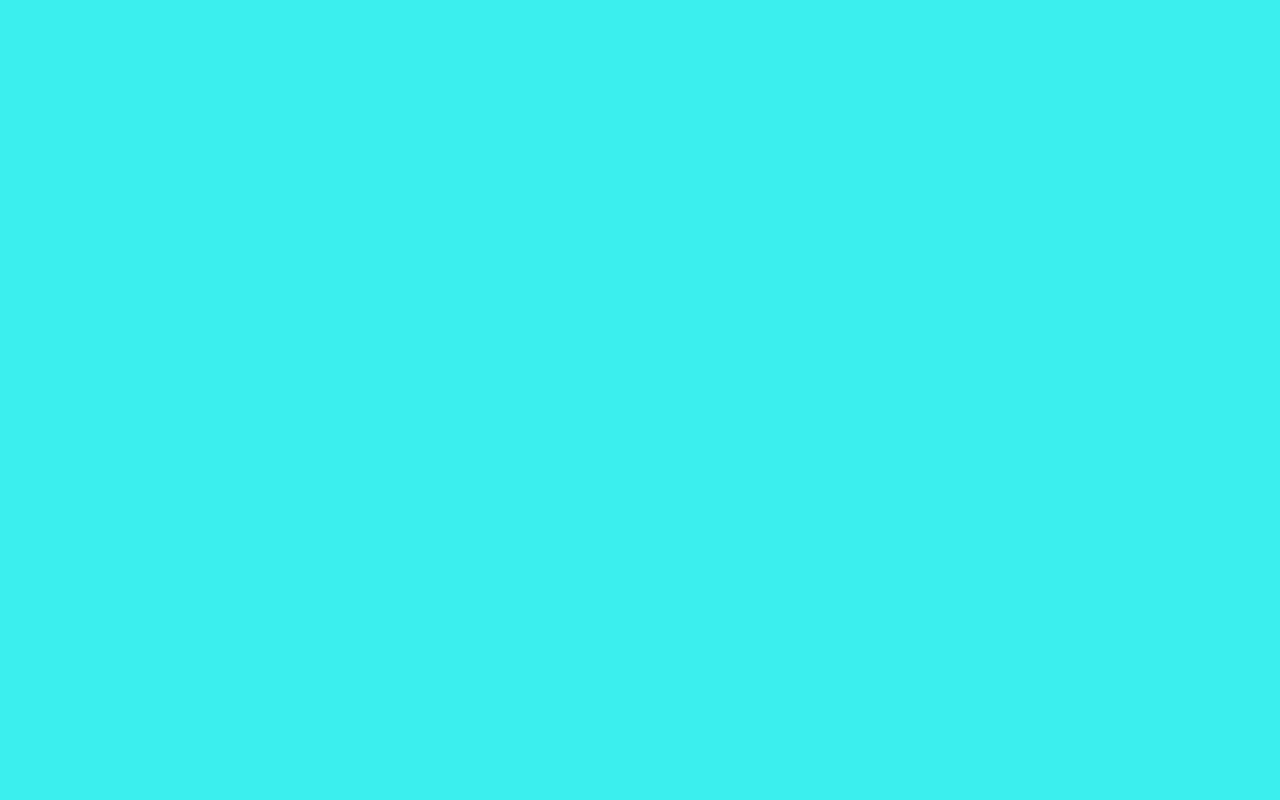
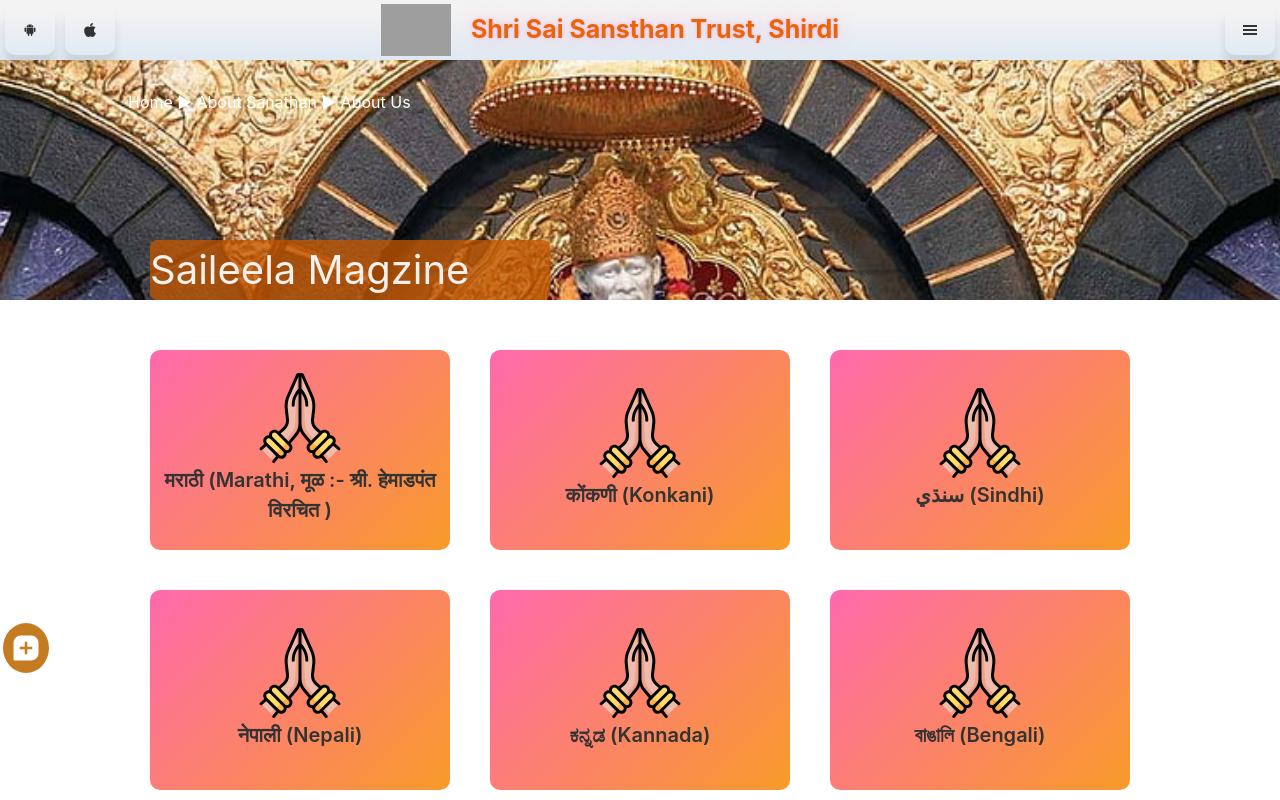
Before and after one commit to chetanmundle/shirdi-sai-baba, a React (Create React App) app: page /saileelamag in a window 1280 px wide. Before the commit this address had no page. Shown: the top 800 px of the page. Built offline with nearby package versions, Linux system fonts and the light colour scheme; grey boxes are pictures that could not be loaded.

Commit message:
changes added in the app.js

```diff
--- a/src/App.js
+++ b/src/App.js
@@ -15,6 +15,11 @@
 import TheTemple from "./pages/TheTemple";
 import PlacesAroundShirdi from "./pages/PlacesAroundShirdi";
 import Gallery from "./pages/PhotoGallery";
+import Saicharita from "./pages/saicharita/Saicharita";
+import SaileelaMag from "./pages/saileelaMag/SaileelaMag";
+import AnnualReports from "./pages/Annual Reports/AnnualReports";
+import Festival from "./pages/Festival";
+
 // import Regulations from "./pages/Regulations";
 
 // import { AdhocCommittee } from "./pages/AdhocCommittee";
@@ -38,6 +43,12 @@
         <Route path="/the-temple" element={<TheTemple />} />
         <Route path="/placetovisit" element={<PlacesAroundShirdi/>} />
         <Route path="/gallery" element={<Gallery/>} />
+        <Route path="/saicharita" element={<Saicharita/>} />
+        <Route path="/saileelamag" element={<SaileelaMag/>} />
+        <Route path="/annualreports" element={<AnnualReports/>} />
+        <Route path="/festival" element={<Festival/>} />
+
+
 
       </Routes>
     </div>
```
